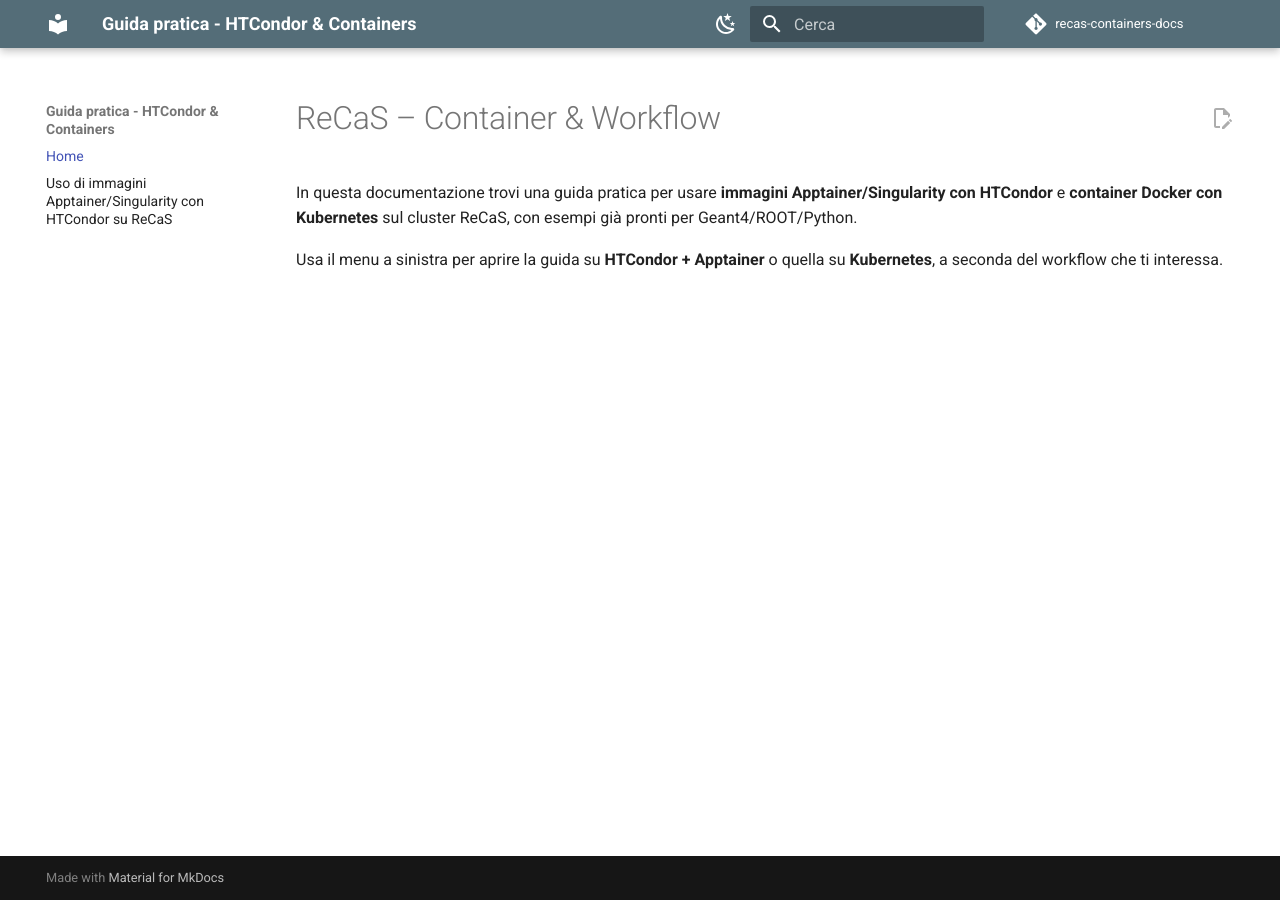
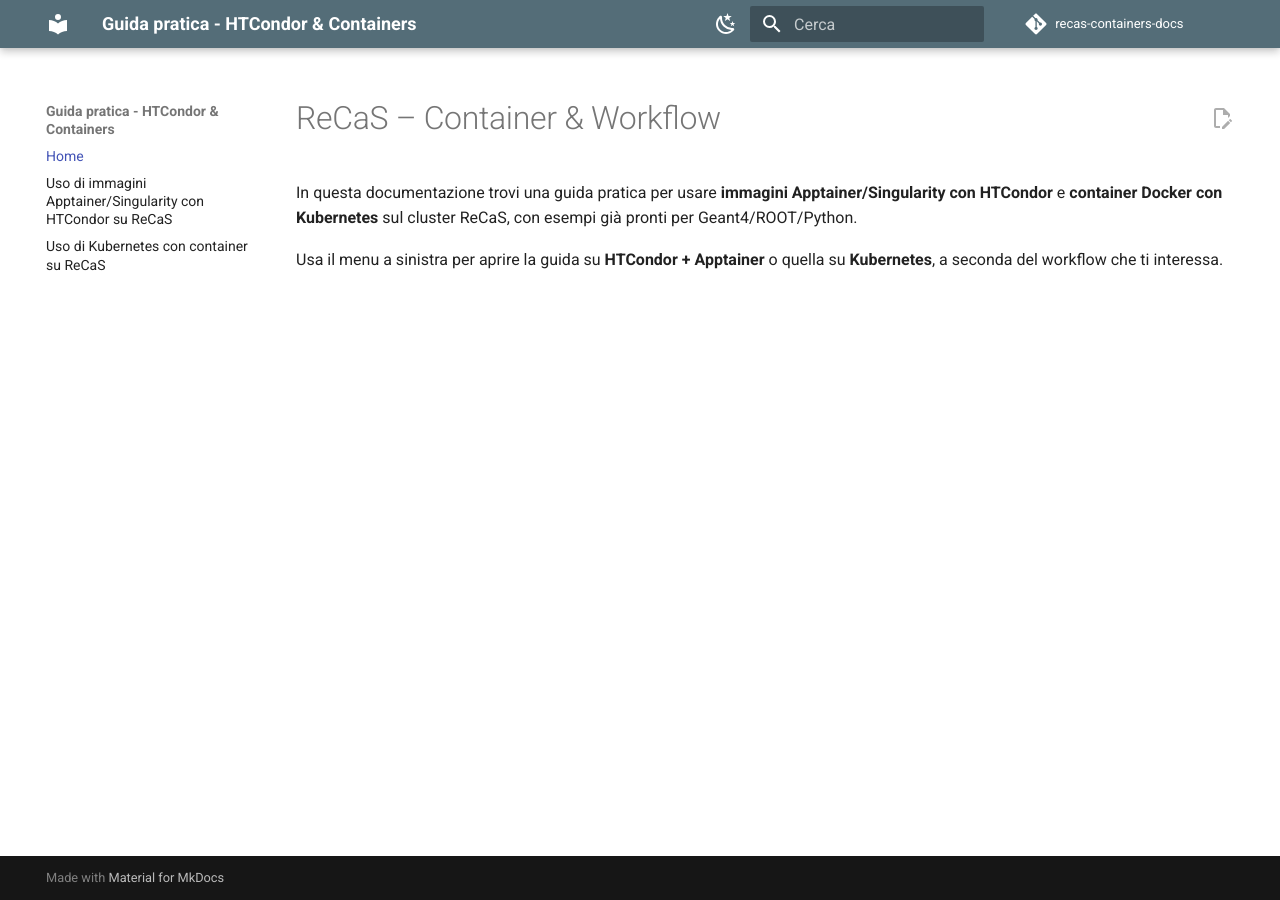
Before and after one commit to marcocecca00/recas-containers-docs, an MkDocs documentation site: the page built from docs/index.md, in a window 1280 px wide. Built offline with MkDocs 1.6.1 and Material for MkDocs 9.7.7, drawn with Linux system fonts in a browser that asks for light colours; comment, search, counter and statistics services are not loaded.

Commit message:
some fix

```diff
--- a/mkdocs.yml
+++ b/mkdocs.yml
@@ -43,7 +43,7 @@
 nav:
   - Home: index.md
   - Uso di immagini Apptainer/Singularity con HTCondor su ReCaS: apptainer_condor.md
-  #- Uso di Kubernetes con container su ReCaS: #kubernetes.md
+  - Uso di Kubernetes con container su ReCaS: kubernetes.md
 
 extra_css:
   - css/overrides.css
```
Also changed, not shown: site/404.html, site/apptainer_condor/index.html, site/index.html, site/kubernetes/index.html, site/sitemap.xml, 1 other file.
